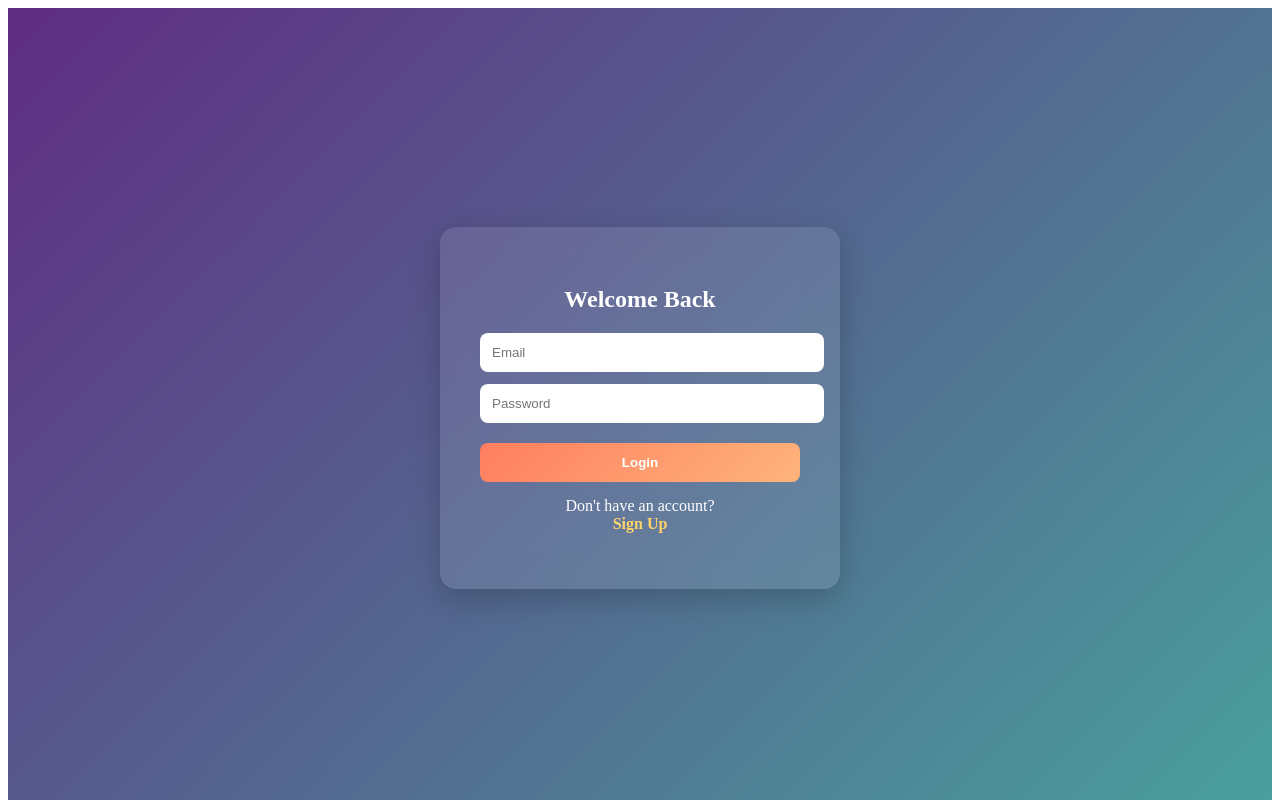
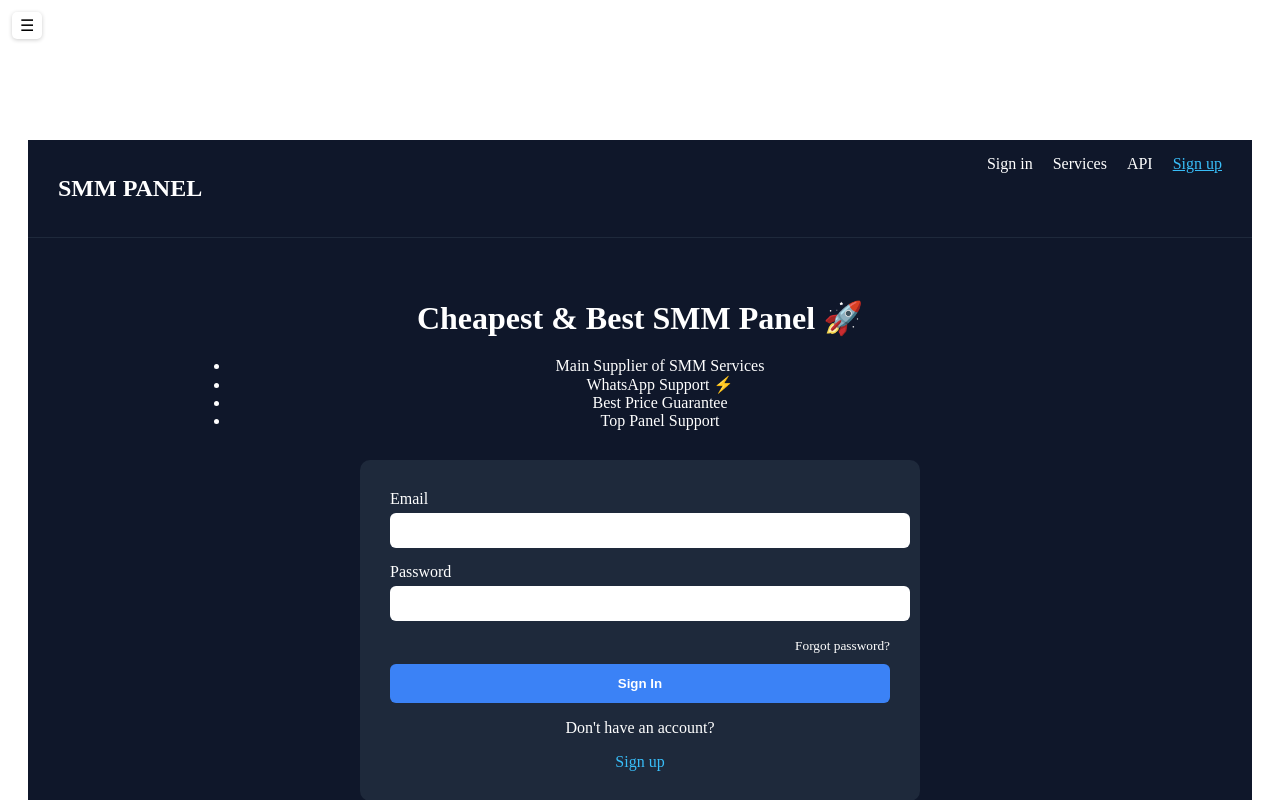
Before and after one commit to asmabhi7558/last, a React (Create React App) app in the folder frontend/: page / in a window 1280 px wide. Shown: the top 800 px of the page. Built offline with nearby package versions, Linux system fonts and the light colour scheme.

Commit message:
fix apo e

```diff
--- a/frontend/src/App.js
+++ b/frontend/src/App.js
@@ -125,101 +125,7 @@ useEffect(() => {
   };
 
   // LOGIN
-  if (!token) {
-    return (
-      <>
-<motion.div
-  initial={{ opacity: 0 }}
-  animate={{ opacity: 1 }}
-  style={{
-    height: "100vh",
-    display: "flex",
-    justifyContent: "center",
-    alignItems: "center",
-    background: "linear-gradient(135deg, #5f2c82, #49a09d)"
-  }}
->
-  <div style={{
-    background: "rgba(255,255,255,0.1)",
-    backdropFilter: "blur(15px)",
-    padding: 40,
-    borderRadius: 16,
-    width: 320,
-    boxShadow: "0 10px 30px rgba(0,0,0,0.2)",
-    color: "white"
-  }}>
 
-    <h2 style={{ textAlign: "center", marginBottom: 20 }}>
-      {isSignup ? "Create Account" : "Welcome Back"}
-    </h2>
-
-    <input
-      placeholder="Email"
-      onChange={(e) => setEmail(e.target.value)}
-      style={{
-        width: "100%",
-        padding: 12,
-        marginBottom: 12,
-        borderRadius: 8,
-        border: "none",
-        outline: "none"
-      }}
-    />
-
-    <input
-      type="password"
-      placeholder="Password"
-      onChange={(e) => setPassword(e.target.value)}
-      style={{
-        width: "100%",
-        padding: 12,
-        marginBottom: 20,
-        borderRadius: 8,
-        border: "none",
-        outline: "none"
-      }}
-    />
-
-    <button
-      onClick={isSignup ? handleSignup : handleLogin}
-      style={{
-        width: "100%",
-        padding: 12,
-        borderRadius: 8,
-        border: "none",
-        background: "linear-gradient(135deg, #ff7e5f, #feb47b)",
-        color: "white",
-        fontWeight: "bold",
-        cursor: "pointer",
-        transition: "0.3s"
-      }}
-      onMouseOver={(e) => e.target.style.opacity = 0.9}
-      onMouseOut={(e) => e.target.style.opacity = 1}
-    >
-      {isSignup ? "Sign Up" : "Login"}
-    </button>
-
-    <p style={{ marginTop: 15, textAlign: "center" }}>
-      {isSignup ? "Already have an account?" : "Don't have an account?"}
-      <br />
-      <span
-        onClick={() => setIsSignup(!isSignup)}
-        style={{
-          cursor: "pointer",
-          color: "#ffd369",
-          fontWeight: "bold"
-        }}
-      >
-        {isSignup ? "Login" : "Sign Up"}
-      </span>
-    </p>
-
-  </div>
-</motion.div>
-        <Toast toast={toast} />
-      </>
-    );
-  }
 
   // DASHBOARD
   return (
```
